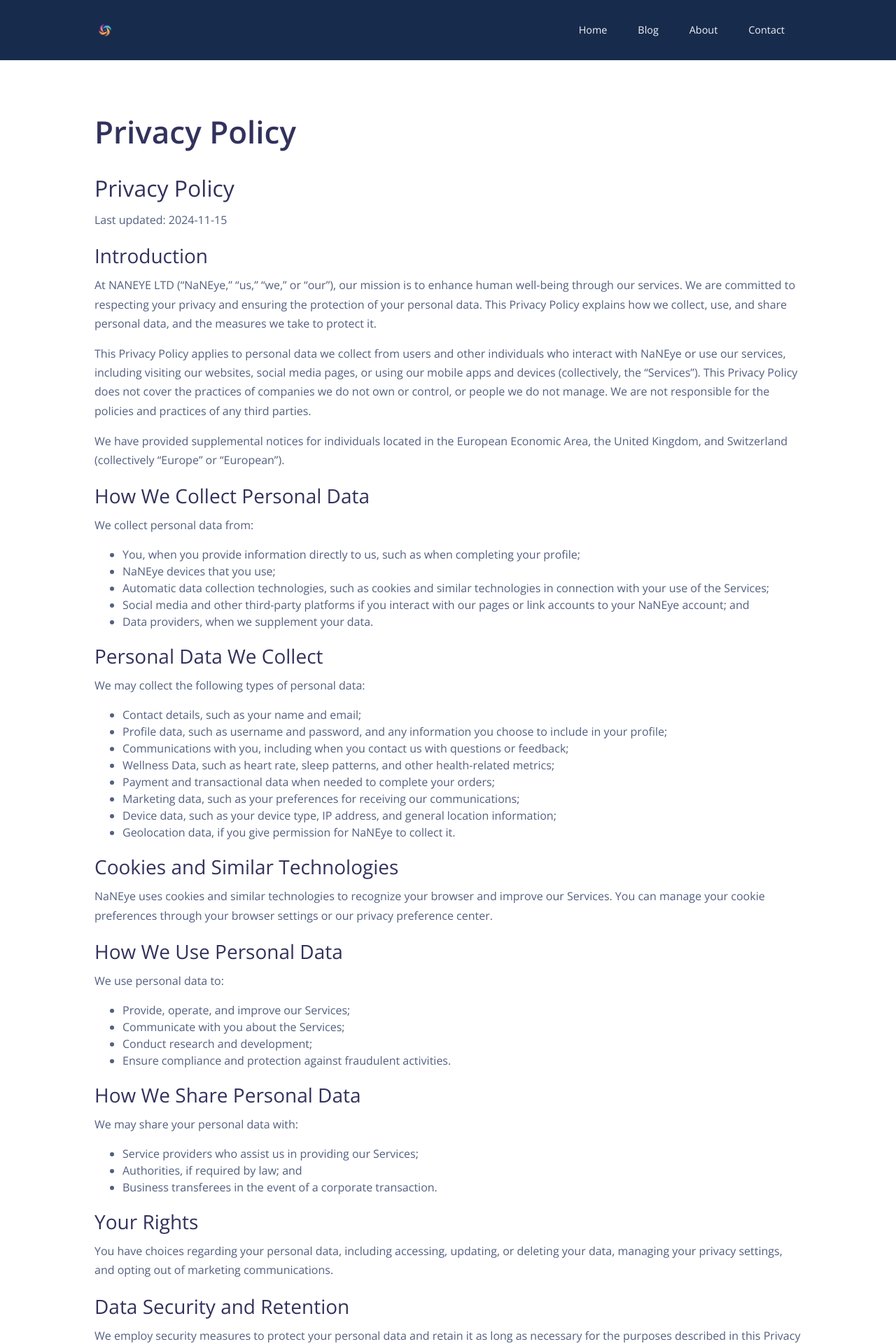
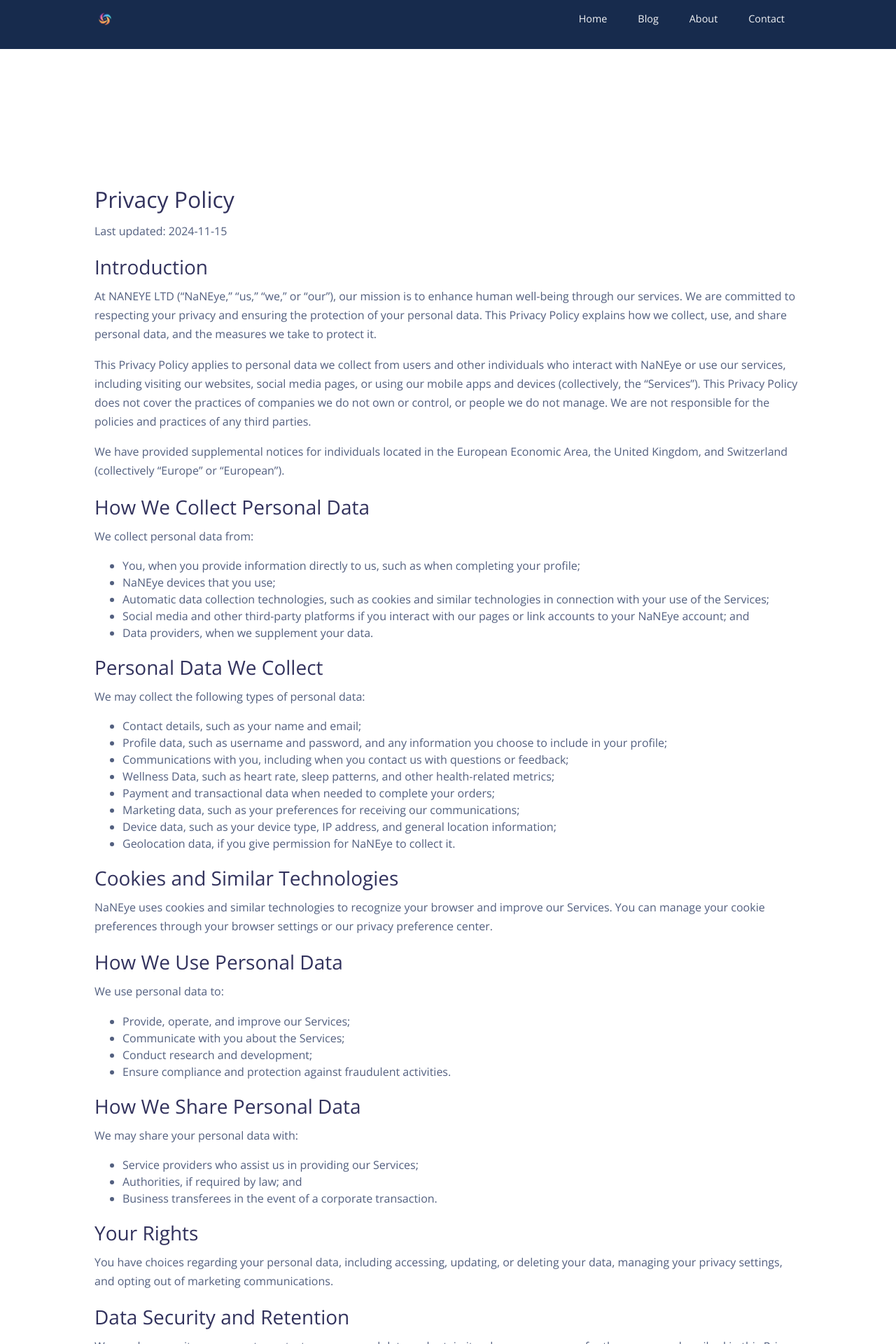
Before and after one commit to NaN-Intelligence/nan-intelligence.github.io, a Jekyll site: the page built from _pages/privacy.md, in a window 1280 px wide. Shown: the top 1920 px of the page at 70% size. Built offline with Jekyll 4.4.1, drawn with Linux system fonts in a browser that asks for light colours; nearby versions of some CDN libraries; library files that are not in the unit come from our copies; comment, search, counter and statistics services are not loaded.

Commit message:
add privacy

```diff
--- a/_includes/header.html
+++ b/_includes/header.html
@@ -1,11 +1,15 @@
 {% if page.url != "/" and page.featured_image and site.data.settings.header_settings.allow_transparent == "yes" %}
-<nav id="navbar-main" class="navbar navbar-main navbar-expand-lg navbar-transparent headroom">
+<nav id="navbar-main" class="navbar navbar-main navbar-expand-lg navbar-transparent headroom"
+  style="margin-top: 0; padding-top: 0;">
   {% elsif site.data.settings.header_settings.theme == "blue" %}
-  <nav id="navbar-main" class="navbar navbar-main navbar-expand-lg bg-primary navbar-dark headroom">
+  <nav id="navbar-main" class="navbar navbar-main navbar-expand-lg bg-primary navbar-dark headroom"
+    style="margin-top: 0; padding-top: 0;">
     {% elsif site.data.settings.header_settings.theme == "dark" %}
-    <nav id="navbar-main" class="navbar navbar-main navbar-expand-lg bg-default navbar-dark headroom">
+    <nav id="navbar-main" class="navbar navbar-main navbar-expand-lg bg-default navbar-dark headroom"
+      style="margin-top: 0; padding-top: 0;">
       {% else %}
-      <nav id="navbar-main" class="navbar navbar-main navbar-expand-lg bg-white headroom">
+      <nav id="navbar-main" class="navbar navbar-main navbar-expand-lg bg-white headroom"
+        style="margin-top: 0; padding-top: 0;">
         {% endif %}
 
         <div class="container">
--- a/_pages/privacy.md
+++ b/_pages/privacy.md
@@ -1,11 +1,13 @@
 ---
-title: Privacy Policy
+title: ''
 description: Privacy Policy for NaNEye
-layout: default
 ---
 
+<br/>
+<br/>
+<br/>
+
 ## Privacy Policy
-
 Last updated: 2024-11-15
 
 ### Introduction
--- a/assets/styles/theme/header.scss
+++ b/assets/styles/theme/header.scss
@@ -31,8 +31,8 @@
 
   &.skew-top {
     &:after {
-      height: 370px!important;
-      top: -220px!important;
+      height: 370px !important;
+      top: -220px !important;
 
     }
   }
@@ -52,3 +52,8 @@
 .bg-image {
   width: 100%;
 }
+
+.page-header {
+  padding-top: 12rem;
+  padding-bottom: 3rem;
+}
--- a/assets/styles/theme/navbar-pro.scss
+++ b/assets/styles/theme/navbar-pro.scss
@@ -1,11 +1,13 @@
 .navbar {
   .dropdown {
     .dropdown-item {
+
       &:active,
       &:focus:active,
       &:active {
         color: $gray-900 !important;
       }
+
       -webkit-transition: all 0.2s ease;
       -o-transition: all 0.2s ease;
       transition: all 0.2s ease;
@@ -15,7 +17,11 @@
   &.navbar-main {
     width: 100%;
     position: absolute;
+    top: 0;
+    left: 0;
     z-index: 99;
+    margin: 0;
+    padding-top: 0;
 
     .dropdown-menu-footer {
       background-color: #F6F9FC;
```
Lines whose indentation alone changed are shown as unchanged.
